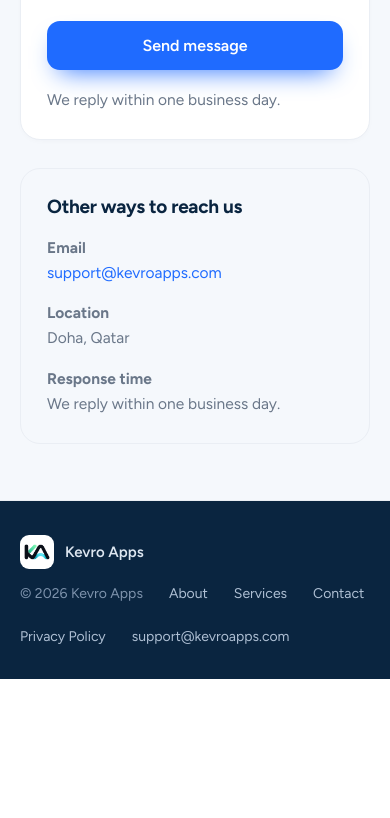
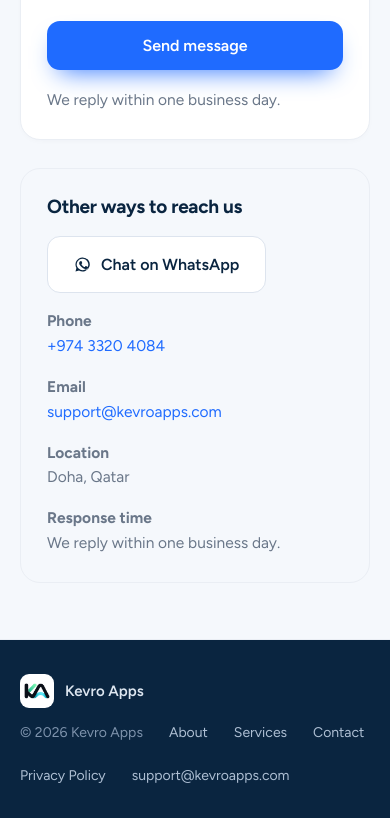
Before and after one commit to kevroapps/kevroapps.com, a plain HTML site: page contact/index.html in a window 390 px wide. Shown: the part 1012-1830 px from the top of the page. Before the commit the page ends 1691 px from the top, so only its background shows below. Drawn offline with Linux system fonts and the light colour scheme.

Commit message:
Add WhatsApp click-to-chat and a phone link to the services pages
Someone on the contact page who does not want to fill in a form now has a
one-tap alternative, and the services CTA offers the same next to "Talk to
us". The Services page sells "WhatsApp & call buttons" as a feature, so the
site should demonstrate it.

- contact/: WhatsApp button at the top of "Other ways to reach us", above a
  new tel: link and the existing email address.
- services/: WhatsApp button beside "Talk to us" in the closing CTA.
- Each link carries its own pre-filled message, target=_blank, rel=noopener
  and aria-label "Chat with Kevro Apps on WhatsApp".

Deliberately NOT on the homepage or the app pages -- a parent downloading a
kids' colouring app has no reason to message us, and the homepage's job is
the app brand.

No floating green bubble. That pattern belongs to the client mockups in
ucmas/ and demo/; a persistent bubble fights this site's calm layout. The
buttons are inline and reuse .btn/.btn-secondary, with the glyph inheriting
currentColor rather than WhatsApp green.

No new CSS: .btn is already inline-flex with a gap, so the inline SVG needs
no rule of its own. home.css is unchanged and stays at ?v=10.

Verified at 375 and 1160 CSS px: no horizontal overflow, no fixed-position
links on either page, buttons aligned and equal height.

Co-Authored-By: Claude Opus 5 <noreply@anthropic.com>
Claude-Session: https://claude.ai/code/session_01LLxkPahYbq7nz2oMGGsxzg

```diff
--- a/contact/index.html
+++ b/contact/index.html
@@ -102,6 +102,16 @@
           <!-- RIGHT: Contact info -->
           <div class="panel plain">
             <h3>Other ways to reach us</h3>
+            <p>
+              <a href="https://wa.me/97433204084?text=Hi%20Kevro%20Apps%2C%20I%27d%20like%20to%20get%20in%20touch."
+                 class="btn btn-secondary" target="_blank" rel="noopener"
+                 aria-label="Chat with Kevro Apps on WhatsApp">
+                <svg viewBox="0 0 24 24" width="17" height="17" fill="currentColor" aria-hidden="true" focusable="false"><path d="M12 2a10 10 0 0 0-8.6 15l-1.3 4.8 4.9-1.3A10 10 0 1 0 12 2Zm0 1.9a8.1 8.1 0 0 1 6.9 12.4l-.2.3.8 2.8-2.9-.8-.3.2A8.1 8.1 0 1 1 12 3.9Zm-3 3.6c-.2 0-.5 0-.7.3-.3.3-1 1-1 2.4s1 2.8 1.2 3c.2.2 2 3.2 5 4.4 2.5 1 3 .8 3.6.8.6-.1 1.8-.8 2.1-1.5.3-.7.3-1.4.2-1.5-.1-.1-.3-.2-.6-.4l-1.8-.9c-.3-.1-.5-.2-.7.1l-.9 1.2c-.2.2-.3.2-.6.1-.3-.2-1.3-.5-2.5-1.5-.9-.8-1.5-1.8-1.7-2.1-.2-.3 0-.5.1-.6l.5-.6c.2-.2.2-.3.3-.5.1-.2 0-.4 0-.5l-.9-2.2c-.2-.5-.4-.5-.6-.5Z"/></svg>
+                Chat on WhatsApp
+              </a>
+            </p>
+            <p><strong>Phone</strong><br>
+            <a href="tel:+97433204084">+974 3320 4084</a></p>
             <p><strong>Email</strong><br>
             <a href="mailto:support@kevroapps.com">support@kevroapps.com</a></p>
             <p><strong>Location</strong><br>
```
Also changed, not shown: services/index.html (+9 -1 lines).
